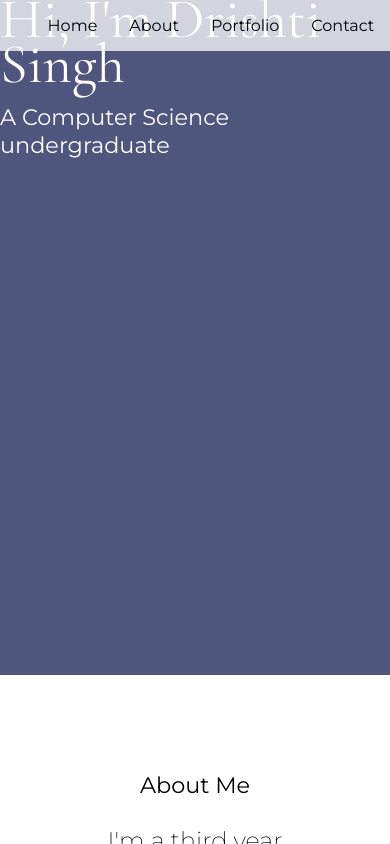
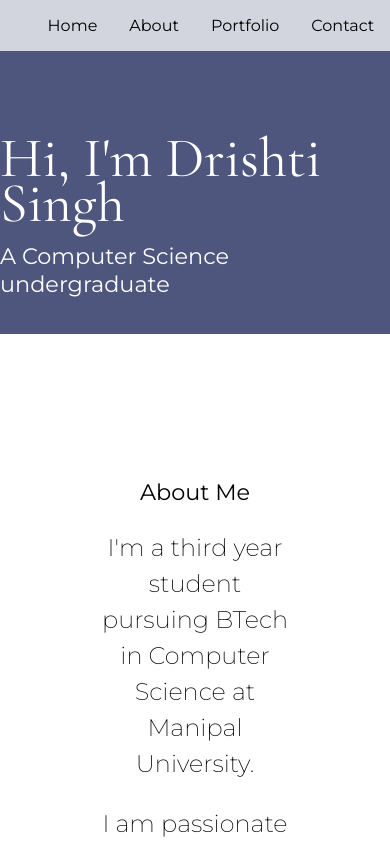
Before and after one commit to ds-09/PortfolioWebsite, a React (Vite) app: page / in a window 390 px wide. Built offline with nearby package versions, Linux system fonts and the light colour scheme.

Commit message:
Added responsive feature.

```diff
--- a/src/styles.css
+++ b/src/styles.css
@@ -28,15 +28,15 @@ section {
   width: 100vw;
 }
 
-
+/*about section*/
 section.Apadding {
-  height: 65vw;
+  height: auto;
   background-color: white;
+  padding: 3rem 0;
 }
 
 section.padding {
-  height: 90vw;
-  /* add a gradient background with multiple colors */
+  height: auto;
 
 
 }
@@ -45,19 +45,20 @@ section.padding h2{
 }
 section#portfolio {
   background-color: #4e567e;
-  height: 100vw;
+  height: auto; /* Change to auto height for dynamic content */
+  padding: 3rem 0;
 }
 section#research {
   background-color: white;
-  height: 60vw;
+  height: auto; /* Change to auto height for dynamic content */
+  padding: 3rem 0;
 }
-
 .container {
   display: grid;
   grid-gap: 20px;
-  grid-template-columns: 400px 400px;
+  grid-template-columns: repeat(auto-fit, minmax(300px, 1fr));
   margin: 20px auto;
-  padding: auto;
+  padding: 0 20px; /* Adjust padding as needed */
 }
 
 .container .box {
@@ -67,14 +68,14 @@ section#research {
   flex-direction: column;
   justify-content: flex-start;
   text-align: center;
-  padding: 24px 20px;
+  padding: 24px;
   background-color: white;
 }
 
 .Rcontainer {
   justify-content: center;
   display: grid;
-  grid-template-columns: 700px ;
+  grid-template-columns: repeat(auto-fit, minmax(300px, 1fr));
   margin: 20px auto;
   padding: 1.5rem;
 }
@@ -83,9 +84,12 @@ section#research {
   border-radius: 10px;
   border: 1px solid #4e567e;
   display: flex;
-  padding: 34px 40px;
+  padding: 34px;
   text-align: center;
+  width: 70%;
+  justify-content: center;
   background-color: white;
+  margin: 0 auto;
 }
 
 section img.background {
@@ -185,12 +189,25 @@ img.socialIcon {
   flex-direction:column;
   align-items: center;
   align-content: center;
-  position: absolute;
   height: 40vw;
   width: 100vw;
+  margin-top: 80px;
 }
 
+@media only screen and (max-width: 600px) {
+  .centered-container {
+    margin-top: 100px; /* Adjust the margin for smaller screens */
+    height: 60vw;
+  }
+}
+
+.centered-container h1 h2{
+  font-size: 3.5rem;
+  font-weight: 400;
+  line-height: 0.8;
+  margin: 0;
+}
 section.min-height {
-  min-height: 80vh;
+  min-height: 40%; /* Adjust the value as needed */
   background-color: #4e567e;
 }
```
Also changed, not shown: src/App.jsx (+0 -16 lines), src/Components/About.jsx (+0 -11 lines), src/Components/Home.jsx (+0 -21 lines), src/Components/Portfolio.jsx (+1 -16 lines).
